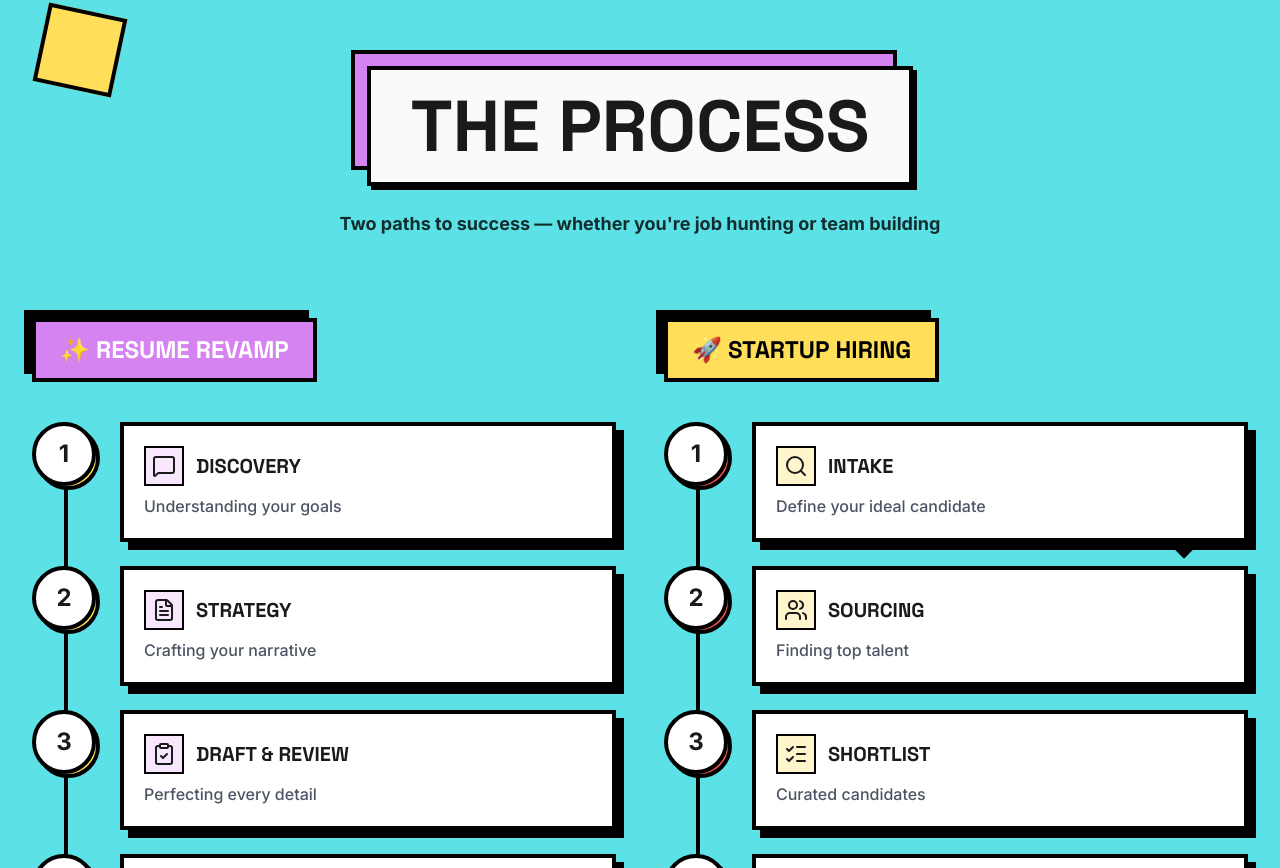
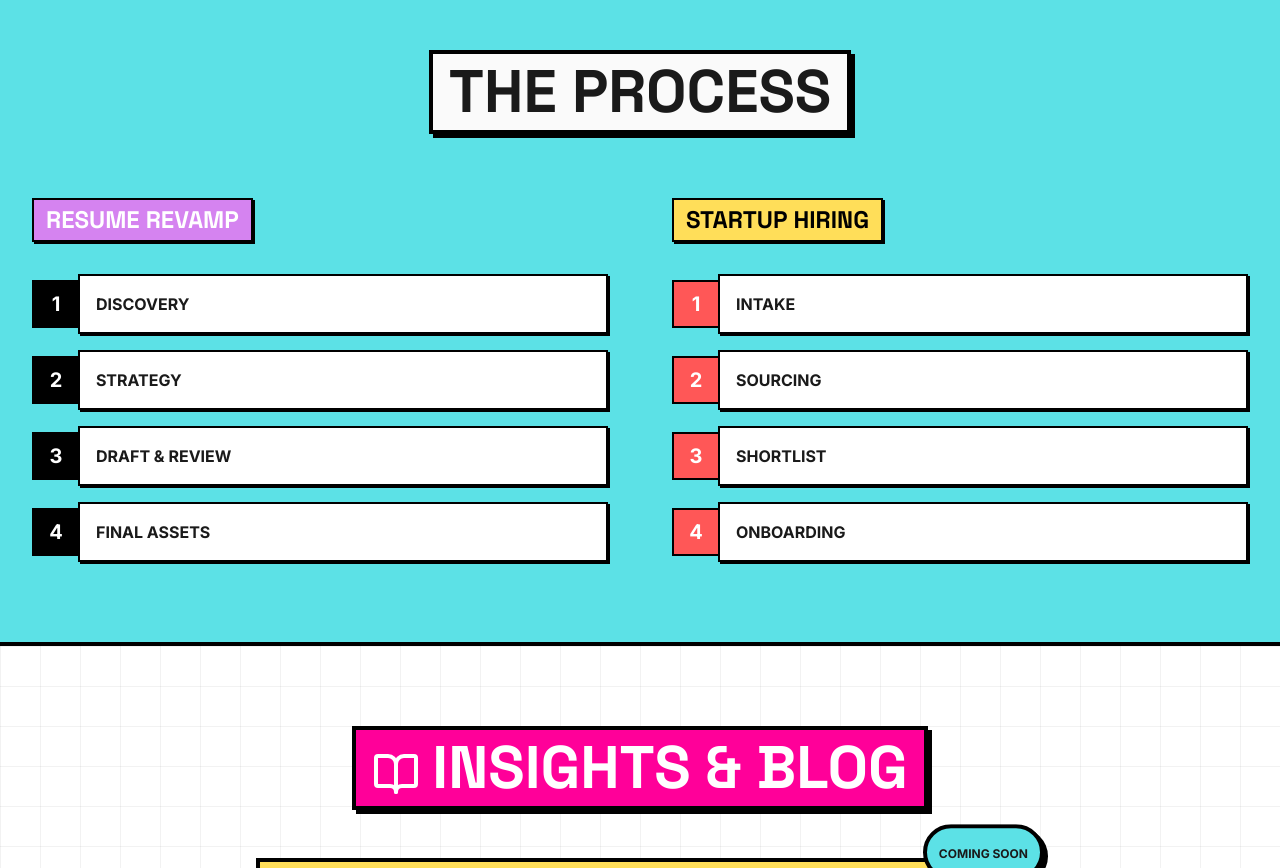
Before and after one commit to Agenticpirate/DeepthiConnects, a React (Vite) app: page / in a window 1280 px wide. Shown: the part 4952-5820 px from the top of the page. Built offline with nearby package versions, Linux system fonts and the light colour scheme.

Commit message:
Restore original Process section before neo-brutalism changes

```diff
--- a/components/Process.tsx
+++ b/components/Process.tsx
@@ -1,163 +1,41 @@
+
 import React from 'react';
 import { Reveal } from './Reveal';
-import { FileText, Search, ClipboardCheck, Rocket, MessageSquare, Users, ListChecks, PartyPopper } from 'lucide-react';
 
 const Process: React.FC = () => {
-  const resumeSteps = [
-    { title: "Discovery", desc: "Understanding your goals", icon: <MessageSquare className="w-5 h-5 lg:w-6 lg:h-6" /> },
-    { title: "Strategy", desc: "Crafting your narrative", icon: <FileText className="w-5 h-5 lg:w-6 lg:h-6" /> },
-    { title: "Draft & Review", desc: "Perfecting every detail", icon: <ClipboardCheck className="w-5 h-5 lg:w-6 lg:h-6" /> },
-    { title: "Final Assets", desc: "Ready to land your dream job", icon: <Rocket className="w-5 h-5 lg:w-6 lg:h-6" /> }
-  ];
-
-  const hiringSteps = [
-    { title: "Intake", desc: "Define your ideal candidate", icon: <Search className="w-5 h-5 lg:w-6 lg:h-6" /> },
-    { title: "Sourcing", desc: "Finding top talent", icon: <Users className="w-5 h-5 lg:w-6 lg:h-6" /> },
-    { title: "Shortlist", desc: "Curated candidates", icon: <ListChecks className="w-5 h-5 lg:w-6 lg:h-6" /> },
-    { title: "Onboarding", desc: "Seamless integration", icon: <PartyPopper className="w-5 h-5 lg:w-6 lg:h-6" /> }
-  ];
+  const resumeSteps = ["Discovery", "Strategy", "Draft & Review", "Final Assets"];
+  const hiringSteps = ["Intake", "Sourcing", "Shortlist", "Onboarding"];
 
   return (
-    <section id="process" className="py-8 sm:py-16 lg:py-24 bg-neo-blue border-b-4 border-black relative overflow-hidden">
-      {/* Background decorative elements - Desktop only */}
-      <div className="hidden lg:block absolute top-10 left-10 w-20 h-20 bg-neo-yellow border-4 border-black rotate-12"></div>
-      <div className="hidden lg:block absolute bottom-10 right-10 w-16 h-16 bg-neo-pink border-4 border-black -rotate-6"></div>
-      <div className="hidden lg:block absolute top-1/2 right-20 w-8 h-8 bg-black rotate-45"></div>
-
-      <div className="max-w-7xl mx-auto px-4 sm:px-6 lg:px-8 relative z-10">
-        {/* Header */}
-        <div className="text-center mb-6 sm:mb-12 lg:mb-20">
+    <section id="process" className="py-8 sm:py-20 bg-neo-blue border-b-4 border-black">
+      <div className="max-w-7xl mx-auto px-4 sm:px-6 lg:px-8">
+        <div className="text-center mb-4 sm:mb-16">
             <Reveal>
-            <div className="inline-block relative">
-              <div className="hidden lg:block absolute -top-4 -left-4 w-full h-full bg-neo-purple border-4 border-black"></div>
-              <h2 className="relative text-xl sm:text-4xl lg:text-7xl font-black uppercase px-3 sm:px-6 lg:px-10 py-2 sm:py-3 lg:py-5 border-2 sm:border-4 border-black bg-neo-white shadow-neo-sm lg:shadow-neo">
+                <h2 className="text-xl sm:text-4xl lg:text-6xl font-black uppercase inline-block px-2 sm:px-4 py-1 sm:py-2 border-2 sm:border-4 border-black bg-neo-white shadow-neo-sm sm:shadow-neo hover:rotate-1 hover:shadow-none transition-all cursor-pointer duration-300">
                 The Process
                 </h2>
-            </div>
-          </Reveal>
-          <Reveal delay={100}>
-            <p className="hidden lg:block mt-6 text-lg font-bold text-black/80 max-w-2xl mx-auto">
-              Two paths to success — whether you're job hunting or team building
-            </p>
             </Reveal>
         </div>
 
-        {/* Desktop Layout */}
-        <div className="hidden lg:grid lg:grid-cols-2 gap-12">
+        {/* Mobile: Side by side, Desktop: 2 columns */}
+        <div className="grid grid-cols-2 lg:grid-cols-2 gap-3 sm:gap-16">
 
-          {/* Resume Process - Desktop */}
-          <div className="relative">
-            <Reveal>
-              <div className="relative inline-block mb-10">
-                <div className="absolute -top-2 -left-2 w-full h-full bg-black"></div>
-                <h3 className="relative text-2xl font-black uppercase bg-neo-purple text-white border-4 border-black px-6 py-3">
-                  ✨ Resume Revamp
-                </h3>
-              </div>
-            </Reveal>
-
-            <div className="relative">
-              {/* Connecting line */}
-              <div className="absolute left-8 top-0 bottom-0 w-1 bg-black"></div>
-
-              <div className="space-y-6">
-                {resumeSteps.map((step, idx) => (
-                  <Reveal key={idx} delay={idx * 100}>
-                    <div className="flex items-start gap-6 group cursor-pointer">
-                      {/* Number circle */}
-                      <div className="relative z-10 flex-shrink-0">
-                        <div className="absolute top-1 left-1 w-16 h-16 bg-neo-yellow border-4 border-black rounded-full"></div>
-                        <div className="relative w-16 h-16 bg-white border-4 border-black rounded-full flex items-center justify-center font-black text-2xl group-hover:bg-neo-purple group-hover:text-white transition-all duration-300 group-hover:-translate-y-1">
-                          {idx + 1}
-                        </div>
-                      </div>
-
-                      {/* Content card */}
-                      <div className="flex-1 relative">
-                        <div className="absolute top-2 left-2 w-full h-full bg-black"></div>
-                        <div className="relative bg-white border-4 border-black p-5 group-hover:-translate-y-1 group-hover:-translate-x-1 transition-transform duration-300">
-                          <div className="flex items-center gap-3 mb-2">
-                            <div className="w-10 h-10 bg-neo-purple/20 border-2 border-black flex items-center justify-center">
-                              {step.icon}
-                            </div>
-                            <h4 className="font-black text-xl uppercase">{step.title}</h4>
-                          </div>
-                          <p className="text-gray-600 font-medium">{step.desc}</p>
-                        </div>
-                      </div>
-                    </div>
-                  </Reveal>
-                ))}
-              </div>
-            </div>
-          </div>
-
-          {/* Hiring Process - Desktop */}
-          <div className="relative">
-            <Reveal delay={200}>
-              <div className="relative inline-block mb-10">
-                <div className="absolute -top-2 -left-2 w-full h-full bg-black"></div>
-                <h3 className="relative text-2xl font-black uppercase bg-neo-yellow text-black border-4 border-black px-6 py-3">
-                  🚀 Startup Hiring
-                </h3>
-              </div>
-            </Reveal>
-
-            <div className="relative">
-              {/* Connecting line */}
-              <div className="absolute left-8 top-0 bottom-0 w-1 bg-black"></div>
-
-              <div className="space-y-6">
-                {hiringSteps.map((step, idx) => (
-                  <Reveal key={idx} delay={200 + idx * 100}>
-                    <div className="flex items-start gap-6 group cursor-pointer">
-                      {/* Number circle */}
-                      <div className="relative z-10 flex-shrink-0">
-                        <div className="absolute top-1 left-1 w-16 h-16 bg-neo-red border-4 border-black rounded-full"></div>
-                        <div className="relative w-16 h-16 bg-white border-4 border-black rounded-full flex items-center justify-center font-black text-2xl group-hover:bg-neo-red group-hover:text-white transition-all duration-300 group-hover:-translate-y-1">
-                          {idx + 1}
-                        </div>
-                      </div>
-
-                      {/* Content card */}
-                      <div className="flex-1 relative">
-                        <div className="absolute top-2 left-2 w-full h-full bg-black"></div>
-                        <div className="relative bg-white border-4 border-black p-5 group-hover:-translate-y-1 group-hover:-translate-x-1 transition-transform duration-300">
-                          <div className="flex items-center gap-3 mb-2">
-                            <div className="w-10 h-10 bg-neo-yellow/30 border-2 border-black flex items-center justify-center">
-                              {step.icon}
-                            </div>
-                            <h4 className="font-black text-xl uppercase">{step.title}</h4>
-                          </div>
-                          <p className="text-gray-600 font-medium">{step.desc}</p>
-                        </div>
-                      </div>
-                    </div>
-                  </Reveal>
-                ))}
-              </div>
-            </div>
-          </div>
-        </div>
-
-        {/* Mobile Layout - Keep compact */}
-        <div className="grid grid-cols-2 gap-3 lg:hidden">
-          {/* Resume Process - Mobile */}
+            {/* Resume Process */}
             <div>
                 <Reveal>
-              <h3 className="text-[10px] sm:text-base font-black mb-2 sm:mb-4 uppercase bg-neo-purple text-white border-2 border-black inline-block px-1.5 sm:px-3 py-0.5 sm:py-1 shadow-neo-sm">
+                    <h3 className="text-[10px] sm:text-2xl font-black mb-2 sm:mb-8 uppercase bg-neo-purple text-white border-2 border-black inline-block px-1.5 sm:px-3 py-0.5 sm:py-1 shadow-neo-sm hover:shadow-none hover:-translate-y-1 hover:-rotate-1 transition-all cursor-pointer">
                         Resume Revamp
                     </h3>
                 </Reveal>
-            <div className="space-y-1.5 sm:space-y-3">
+                <div className="space-y-1.5 sm:space-y-4">
                     {resumeSteps.map((step, idx) => (
-                <Reveal key={idx} delay={idx * 100} width="100%">
-                  <div className="flex items-center group">
-                    <div className="w-5 h-5 sm:w-8 sm:h-8 bg-black text-white flex items-center justify-center font-black text-[10px] sm:text-sm border-2 border-black flex-shrink-0 z-10">
+                        <Reveal key={idx} delay={idx * 150} width="100%">
+                            <div className="flex items-center group cursor-pointer">
+                                <div className="w-5 h-5 sm:w-12 sm:h-12 bg-black text-white flex items-center justify-center font-black text-[10px] sm:text-xl border-2 border-black flex-shrink-0 z-10 group-hover:bg-neo-purple transition-colors">
                                     {idx + 1}
                                 </div>
-                    <div className="bg-white border-2 border-black p-1.5 sm:p-2 ml-[-2px] w-full font-bold uppercase text-[8px] sm:text-xs shadow-neo-sm">
-                      {step.title}
+                                <div className="bg-white border-2 border-black p-1.5 sm:p-4 ml-[-2px] w-full font-bold uppercase text-[8px] sm:text-base shadow-neo-sm group-hover:translate-x-1 transition-transform">
+                                    {step}
                                 </div>
                             </div>
                         </Reveal>
@@ -165,28 +43,29 @@ const Process: React.FC = () => {
                 </div>
             </div>
 
-          {/* Hiring Process - Mobile */}
+            {/* Hiring Process */}
             <div>
                 <Reveal delay={200}>
-              <h3 className="text-[10px] sm:text-base font-black mb-2 sm:mb-4 uppercase bg-neo-yellow text-black border-2 border-black inline-block px-1.5 sm:px-3 py-0.5 sm:py-1 shadow-neo-sm">
+                    <h3 className="text-[10px] sm:text-2xl font-black mb-2 sm:mb-8 uppercase bg-neo-yellow text-black border-2 border-black inline-block px-1.5 sm:px-3 py-0.5 sm:py-1 shadow-neo-sm hover:shadow-none hover:-translate-y-1 hover:rotate-1 transition-all cursor-pointer">
                         Startup Hiring
                     </h3>
                 </Reveal>
-            <div className="space-y-1.5 sm:space-y-3">
+                <div className="space-y-1.5 sm:space-y-4">
                     {hiringSteps.map((step, idx) => (
-                <Reveal key={idx} delay={200 + idx * 100} width="100%">
-                  <div className="flex items-center group">
-                    <div className="w-5 h-5 sm:w-8 sm:h-8 bg-neo-red text-white flex items-center justify-center font-black text-[10px] sm:text-sm border-2 border-black flex-shrink-0 z-10">
+                        <Reveal key={idx} delay={200 + (idx * 150)} width="100%">
+                            <div className="flex items-center group cursor-pointer">
+                                <div className="w-5 h-5 sm:w-12 sm:h-12 bg-neo-red text-white flex items-center justify-center font-black text-[10px] sm:text-xl border-2 border-black flex-shrink-0 z-10 group-hover:bg-neo-black transition-colors">
                                     {idx + 1}
                                 </div>
-                    <div className="bg-white border-2 border-black p-1.5 sm:p-2 ml-[-2px] w-full font-bold uppercase text-[8px] sm:text-xs shadow-neo-sm">
-                      {step.title}
+                                <div className="bg-white border-2 border-black p-1.5 sm:p-4 ml-[-2px] w-full font-bold uppercase text-[8px] sm:text-base shadow-neo-sm group-hover:translate-x-1 transition-transform">
+                                    {step}
                                 </div>
                             </div>
                         </Reveal>
                     ))}
                 </div>
             </div>
+
         </div>
       </div>
     </section>
```
Lines whose indentation alone changed are shown as unchanged.
